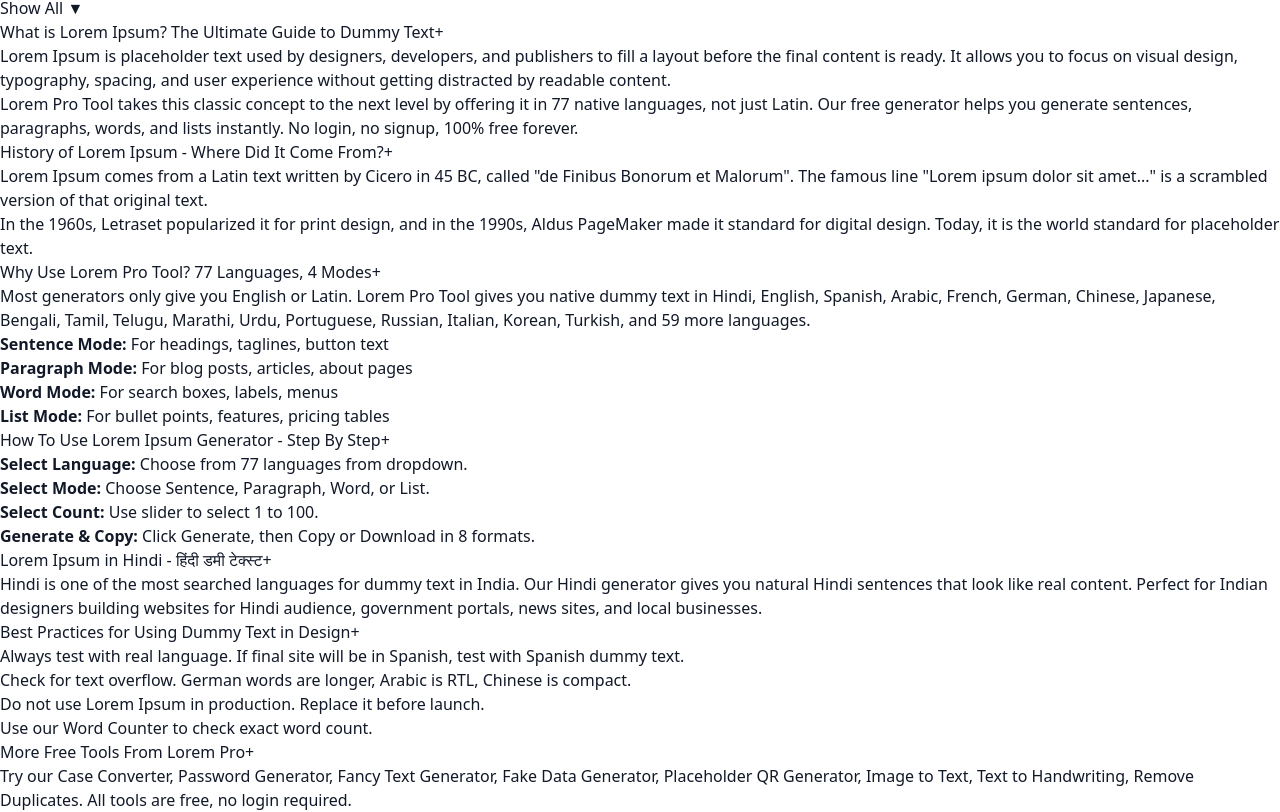
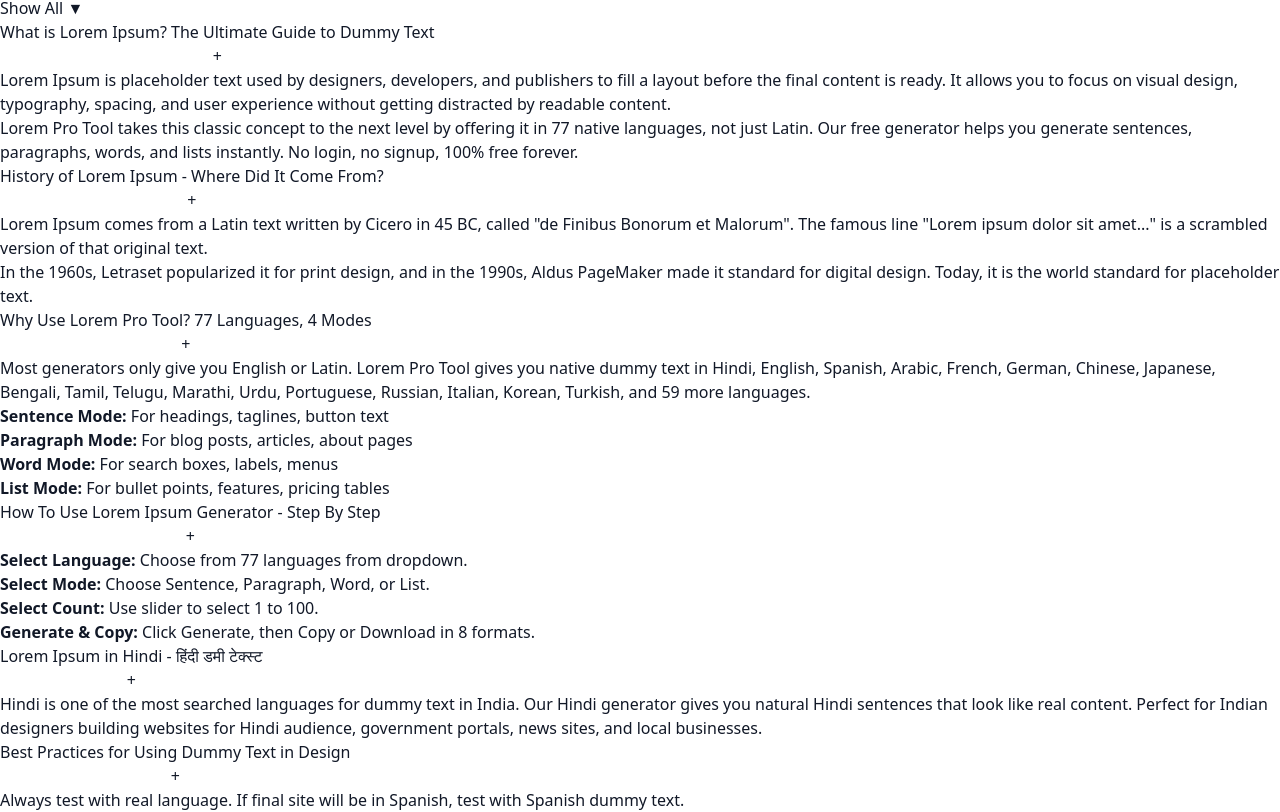
Before and after one commit to Ravs10/lorem-pro-tool, a Next.js app: page / in a window 1280 px wide. Shown: the part 1236-2048 px from the top of the page. Built offline with nearby package versions, Linux system fonts and the light colour scheme; no server answers; the database is empty.

Commit message:
Change span to h2 for title in SeoContent component

```diff
--- a/app/components/SeoContent.tsx
+++ b/app/components/SeoContent.tsx
@@ -9,7 +9,7 @@ function Section({ title, children, defaultOpen = false }: any) {
         onClick={() => setOpen(!open)}
         className="flex w-full items-center justify-between gap-3 px-4 py-4 text-left transition-colors duration-300 hover:bg-slate-50"
       >
-        <span className="text-[16px] font-bold text-slate-900">{title}</span>
+        <h2 className="text-[16px] font-bold text-slate-900">{title}</h2>
         <span
           className={`flex h-7 w-7 shrink-0 items-center justify-center rounded-full bg-black text-white text-lg transition-transform duration-300 ${open ? "rotate-45" : "rotate-0"}`}
         >
```
